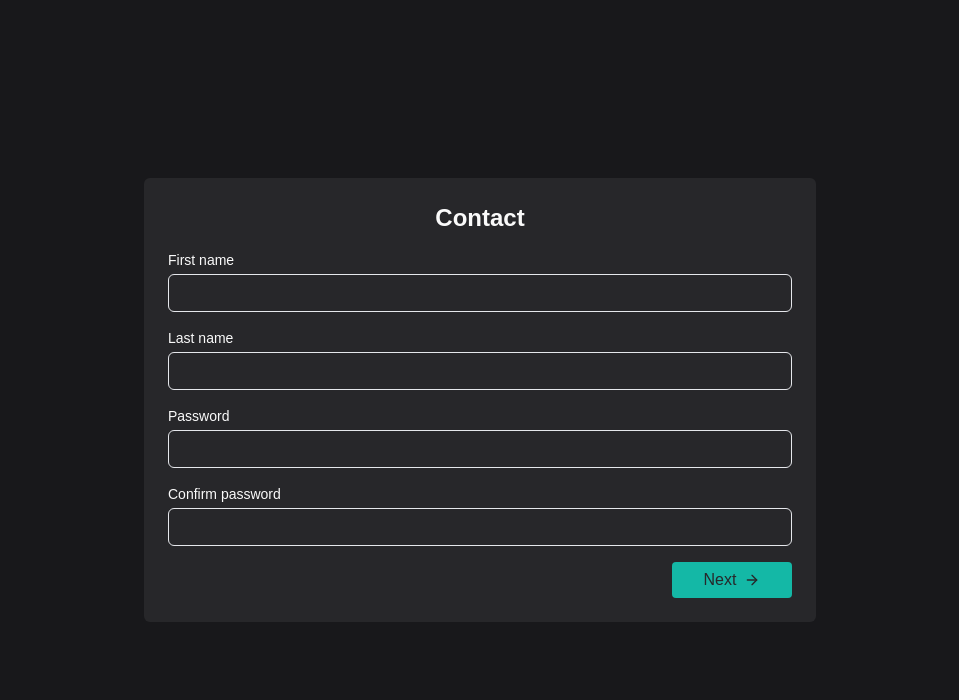
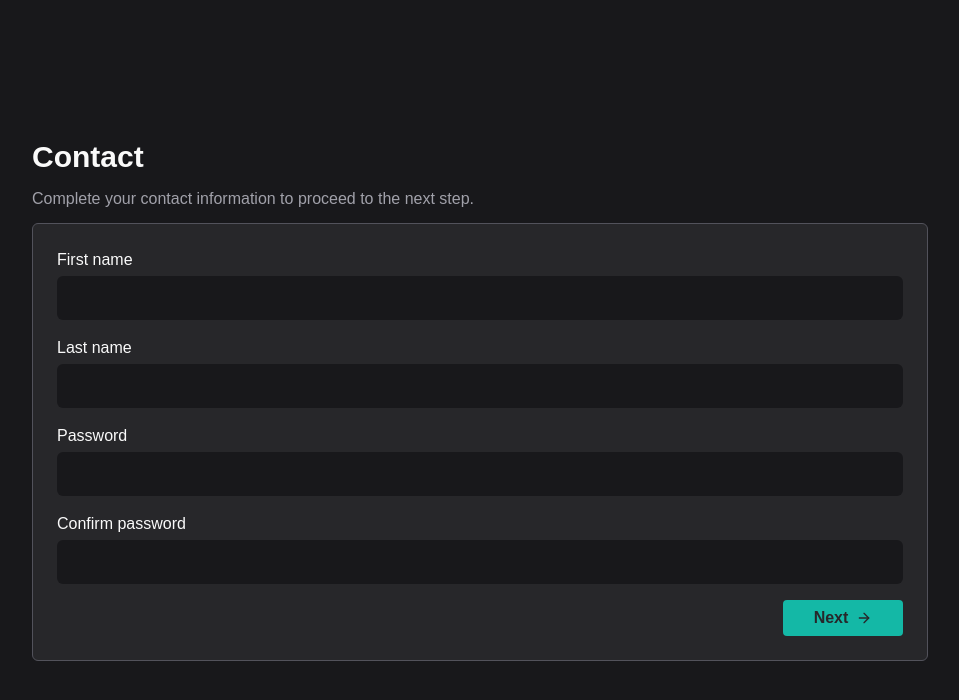
Before and after one commit to gustavosalviato/multi-step-form-testing, a Next.js app: page / in a window 1280 px wide. Shown: the top 700 px of the page, without its empty margins (160-1119 px from the left). Built offline with nearby package versions, Linux system fonts and the light colour scheme.

Commit message:
chore: change contact form styles

```diff
--- a/src/components/Button/index.tsx
+++ b/src/components/Button/index.tsx
@@ -12,7 +12,7 @@ export function Button({ title, icon: Icon, variant, ...props }: ButtonProps) {
     <button
       {...props}
       className={clsx(
-        'flex items-center justify-center gap-2 px-4 h-9  font-medium rounded max-w-[7.5rem] w-full duration-300 transition-colors ',
+        'flex items-center justify-center gap-2 px-4 h-9 font-bold rounded max-w-[7.5rem] w-full duration-300 transition-colors ',
         {
           'bg-teal-500 hover:bg-teal-700 text-zinc-800': variant === 'primary',
           'text-teal-500 hover:text-teal-700 hover:underline':
--- a/src/components/ContactForm/index.tsx
+++ b/src/components/ContactForm/index.tsx
@@ -27,7 +27,7 @@ const contactFormValidationSchema = z
     }),
   })
   .refine((data) => data.password === data.confirmPassword, {
-    message: 'Senhas não conferem.',
+    message: 'passwords does not matches.',
     path: ['confirmPassword'],
   })
 
@@ -55,14 +55,18 @@ export function ContactForm() {
     onNextStep()
   }
   return (
+    <div className="flex flex-col items-start w-full max-w-4xl mx-auto space-y-3">
+      <h2 className="text-3xl font-bold">Contact</h2>
+      <p className="text-zinc-400">
+        Complete your contact information to proceed to the next step.
+      </p>
+
       <form
         onSubmit={handleSubmit(handleSubmitContactForm)}
-      className="flex flex-col space-y-4 rounded-md p-6 bg-zinc-800 max-w-2xl w-full"
+        className="flex flex-col space-y-4 rounded-md p-6 bg-zinc-800 w-full border border-zinc-600"
       >
-      <h2 className="text-center items-center text-2xl font-bold">Contact</h2>
-
         <fieldset className="flex flex-col gap-1">
-        <label htmlFor="firstName" className="text-sm">
+          <label htmlFor="firstName" className="text-base">
             First name
           </label>
           <InputText id="firstName" {...register('firstName')} />
@@ -73,7 +77,7 @@ export function ContactForm() {
         </fieldset>
 
         <fieldset className="flex flex-col gap-1">
-        <label htmlFor="lastName" className="text-sm">
+          <label htmlFor="lastName" className="text-base">
             Last name
           </label>
           <InputText id="lastName" {...register('lastName')} />
@@ -83,7 +87,7 @@ export function ContactForm() {
         </fieldset>
 
         <fieldset className="flex flex-col gap-1">
-        <label htmlFor="password" className="text-sm">
+          <label htmlFor="password" className="text-base">
             Password
           </label>
           <InputText type="password" id="password" {...register('password')} />
@@ -94,7 +98,7 @@ export function ContactForm() {
         </fieldset>
 
         <fieldset className="flex flex-col gap-1">
-        <label htmlFor="confirmPassword" className="text-sm">
+          <label htmlFor="confirmPassword" className="text-base">
             Confirm password
           </label>
           <InputText
@@ -119,5 +123,6 @@ export function ContactForm() {
           />
         </footer>
       </form>
+    </div>
   )
 }
--- a/src/components/InputText/index.tsx
+++ b/src/components/InputText/index.tsx
@@ -5,11 +5,11 @@ type InputTextProps = InputHTMLAttributes<HTMLInputElement>
 export const InputText = forwardRef<HTMLInputElement, InputTextProps>(
   ({ ...props }: InputTextProps, ref) => {
     return (
-      <div className="flex items-center w-full px-3 py-2 gap-2 border rounded-md focus-within:border-teal-500 focus-within:ring-1 focus-within:ring-teal-500/20">
+      <div className="flex items-center w-full px-3 py-2 gap-2 border-2 border-transparent rounded-md focus-within:border-teal-500 focus-within:ring-1 focus-within:ring-teal-500/20 bg-zinc-900">
         <input
           ref={ref}
           {...props}
-          className="border-0 bg-transparent p-0 outline-none placeholder:text-slate-400 text-sm w-full"
+          className="border-0 bg-transparent p-0 outline-none placeholder:text-slate-400 w-full text-base"
         />
       </div>
     )
```
Lines whose indentation alone changed are shown as unchanged.
